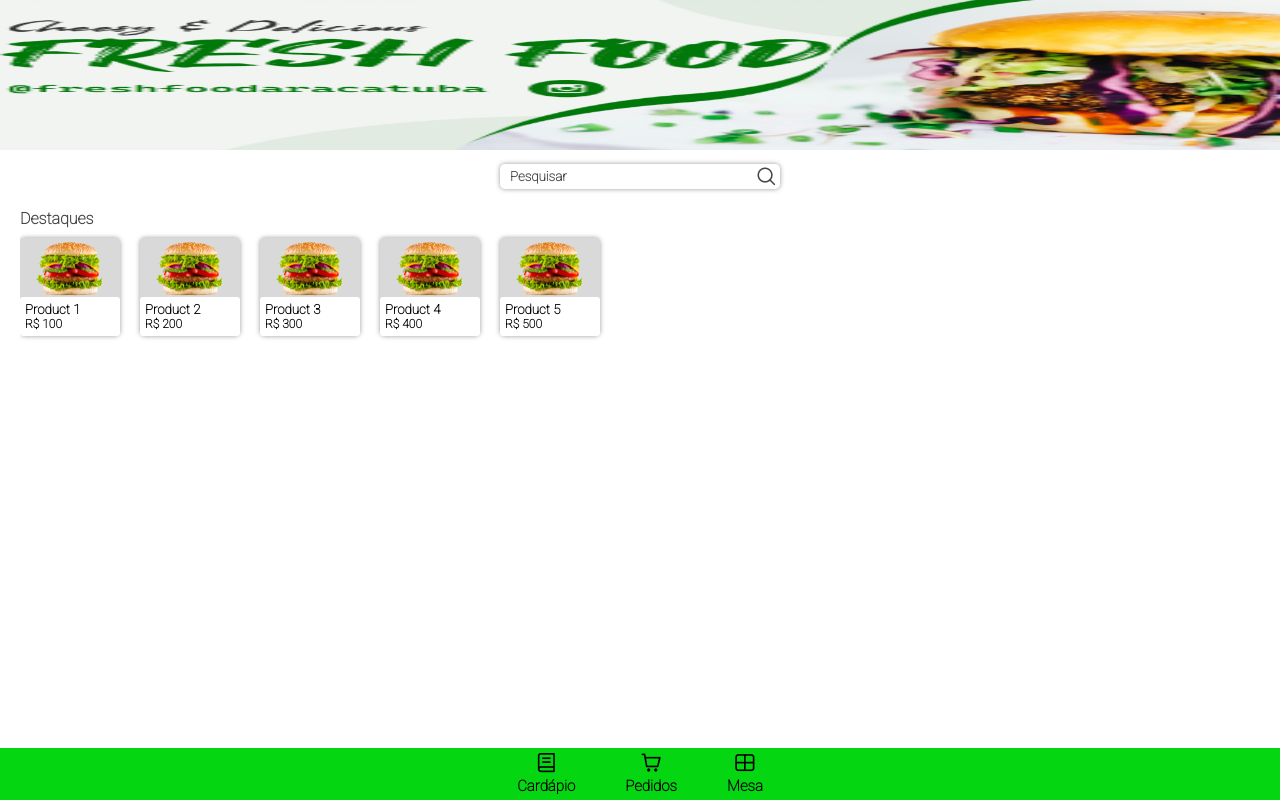
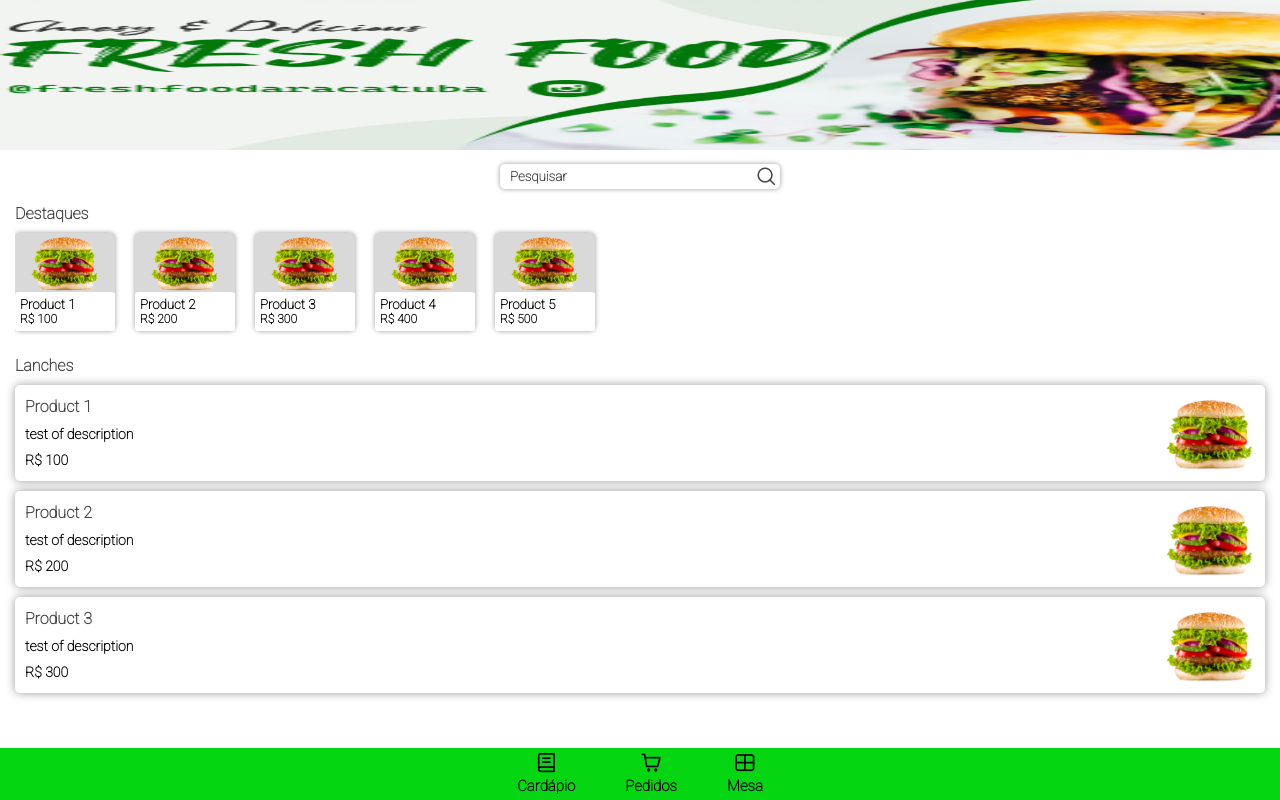
Before and after one commit to Gustavocp12/tcc-web-mobile-front, an Angular app: page / in a window 1280 px wide. Built offline with nearby package versions, Linux system fonts and the light colour scheme.

Commit message:
front do componente products

```diff
--- a/src/app/modules/homeScreen/components/highlights/highlights.component.scss
+++ b/src/app/modules/homeScreen/components/highlights/highlights.component.scss
@@ -1,6 +1,6 @@
 section{
-  margin-top: 20px;
-  padding: 0 20px;
+  margin-top: 15px;
+  padding: 0 15px;
 
   .container{
     display: flex;
--- a/src/app/modules/homeScreen/components/products/products.component.html
+++ b/src/app/modules/homeScreen/components/products/products.component.html
@@ -1 +1,11 @@
-<p>products works!</p>
+<section>
+  <h4>Lanches</h4>
+  <div class="container" *ngFor="let product of products">
+    <div>
+      <h4>{{product.name}}</h4>
+      <p>{{product.description}}</p>
+      <p>R$ {{product.price}}</p>
+    </div>
+    <img src="{{product.image}}" width="90px">
+  </div>
+</section>
--- a/src/app/modules/homeScreen/components/products/products.component.scss
+++ b/src/app/modules/homeScreen/components/products/products.component.scss
@@ -0,0 +1,41 @@
+section{
+  margin-top: 15px;
+  padding: 0 15px;
+
+  h4{
+    color: #464646;
+    font-weight: bolder;
+  }
+
+  .container{
+    display: flex;
+    align-items: center;
+    justify-content: space-between;
+    box-shadow: 0px 0px 10px 0px rgba(0,0,0,0.4);
+    border-radius: 5px;
+    padding: 10px 10px;
+    margin: 10px 0;
+
+    >div{
+      display: flex;
+      gap: 10px;
+      flex-direction: column;
+
+      p{
+        font-size: 14px;
+        font-weight: bolder;
+      }
+
+      p:first-child{
+        color: #646464;
+
+        &:last-child{
+          color: #464646;
+        }
+      }
+    }
+  }
+
+
+
+}
--- a/src/app/modules/homeScreen/components/products/products.component.ts
+++ b/src/app/modules/homeScreen/components/products/products.component.ts
@@ -7,4 +7,10 @@ import { Component } from '@angular/core';
 })
 export class ProductsComponent {
 
+  products = [
+    { name: 'Product 1', price: 100, description: 'test of description', image: 'assets/images/product-example.png' },
+    { name: 'Product 2', price: 200, description: 'test of description', image: 'assets/images/product-example.png' },
+    { name: 'Product 3', price: 300, description: 'test of description', image: 'assets/images/product-example.png' },
+  ];
+
 }
--- a/src/app/modules/homeScreen/home-screen.component.html
+++ b/src/app/modules/homeScreen/home-screen.component.html
@@ -1,3 +1,4 @@
 <app-header></app-header>
 <app-search></app-search>
 <app-highlights></app-highlights>
+<app-products></app-products>
```
